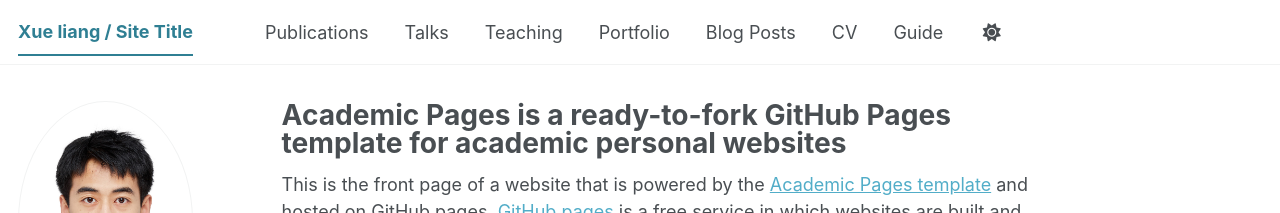
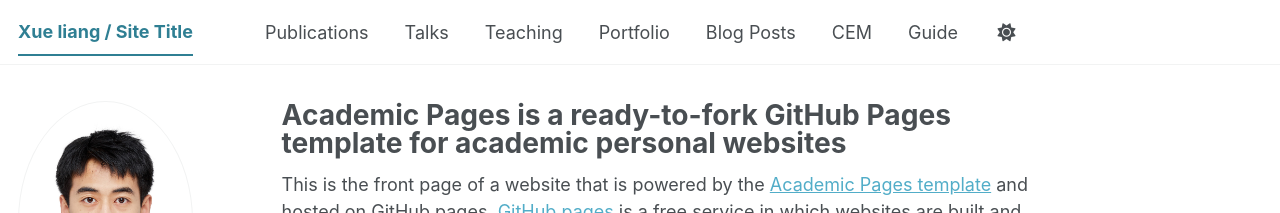
Before and after one commit to TsingHuaGo/xueliang.github.io, a Jekyll site: the page built from _pages/about.md, in a window 1280 px wide. Shown: the top 213 px of the page. Built offline with Jekyll 4.4.1, drawn with Linux system fonts in a browser that asks for light colours; some web fonts are replaced; a script bundle is joined from its source files by our own code; library files that are not in the unit come from our copies.

Commit message:
Update navigation.yml

```diff
--- a/_data/navigation.yml
+++ b/_data/navigation.yml
@@ -23,8 +23,8 @@ main:
   - title: "Blog Posts"
     url: /year-archive/
 
-  - title: "CV"
-    url: /cv/
+  - title: "CEM"
+    url: /cem/
 
   # - title: "CV"
   #   url: /cv-json/
```
